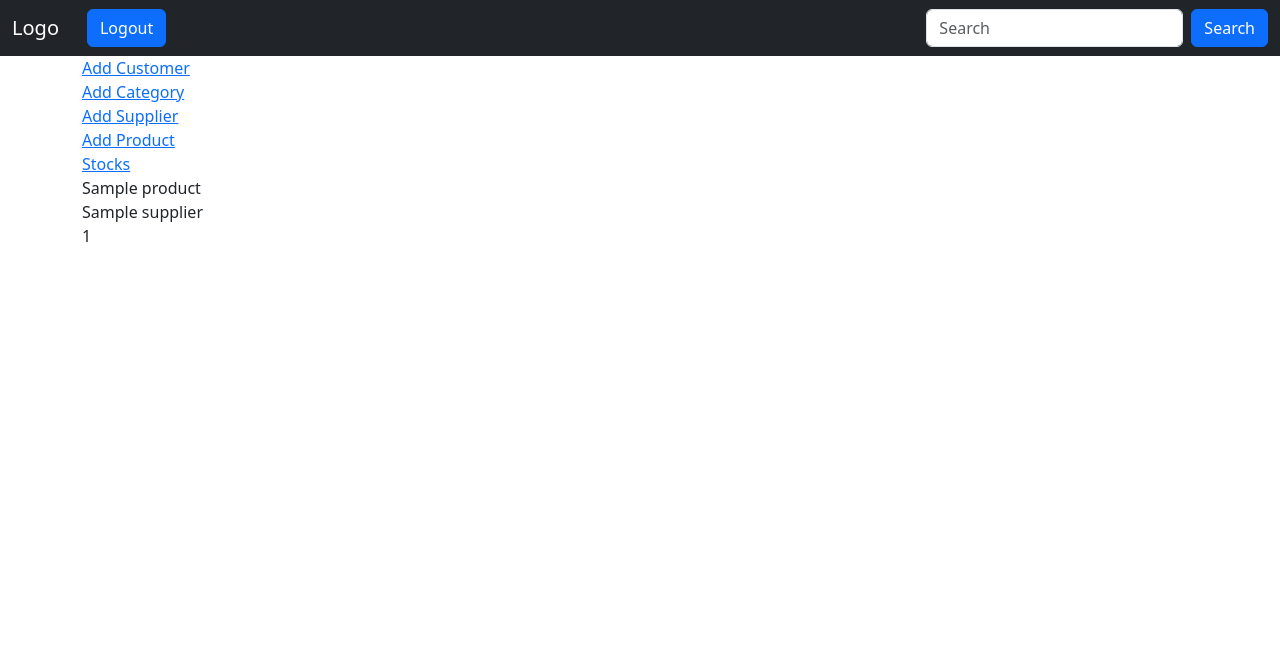
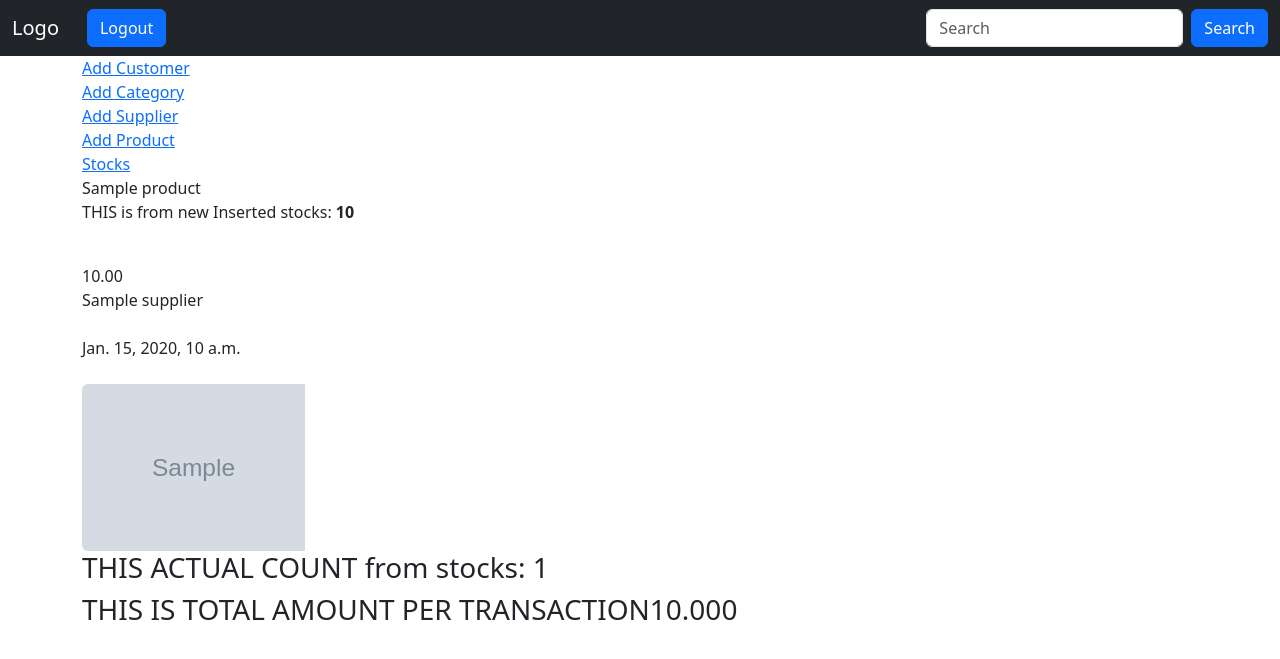
Before and after one commit to Carepred009/ApplianceInventory, a Django app: page /stocks/ in a window 1280 px wide. Shown: the top 659 px of the page. Run offline with Django 5.2, Linux system fonts and the light colour scheme; a user stored in the database is signed in; tables that the repository leaves empty hold one stand-in row (values such as "Sample post"); grey boxes marked "Sample" are stand-in pictures.

Commit message:
Created DateStamp,ImageProduct,column all quantity,column for Sum all price all product,

```diff
--- a/InventoryProject/InventoryApp/forms.py
+++ b/InventoryProject/InventoryApp/forms.py
@@ -43,7 +43,7 @@ class SupplierForm(forms.ModelForm):
 class ProductForm(forms.ModelForm):
     class Meta:
         model = Product
-        fields = ('product_name','product_description','quantity','price','category','supplier')
+        fields = ('product_name','product_description','quantity','price','category','supplier','product_image','sum_per_transaction')
 
         widgets = {
             'product_name':forms.TextInput(attrs={'class':'form-control','placeholder':'Product Name'}),
@@ -51,5 +51,8 @@ class ProductForm(forms.ModelForm):
             'quantity': forms.NumberInput(attrs={'class': 'form-control', 'min': 1, 'max': 10000}),             # ✅ Correct
             'category':forms.Select(attrs={'class':'form-control'}),
             'supplier': forms.Select(attrs={'class': 'form-control'}),
+            'transaction_date':forms.DateTimeInput(attrs={'type':'datetime-local'}),
+            'sum_per_transaction':forms.DecimalField(label="Total Stock Value",max_digits=12,decimal_places=2,widget=forms.TextInput(attrs={'readonly': 'readonly'})
+    )
 
         }
--- a/InventoryProject/InventoryApp/models.py
+++ b/InventoryProject/InventoryApp/models.py
@@ -1,3 +1,4 @@
+from decimal import Decimal
 from turtle import Turtle
 
 from django.contrib.auth.models import User
@@ -44,9 +45,14 @@ class Product(models.Model):
     price = models.DecimalField(max_digits=10, decimal_places=2)
     category = models.ForeignKey(Category, on_delete=models.CASCADE, null=True, blank=True)
     supplier = models.ForeignKey(Supplier, on_delete=models.CASCADE,  null=True, blank=True) # on_delete = models.CASCADE sa Foreign key og OnetoOne rani pwde
+    transaction_date = models.DateTimeField(auto_now_add=True, blank=True, null=True)
+    product_image = models.ImageField(null=True, blank=True,upload_to="images/")
+    sum_per_transaction = models.DecimalField(max_digits=10, decimal_places=3, null=True, blank=True)
+
 
     def __str__(self):
         return self.product_name
+
 
 
 class Order(models.Model):
@@ -68,7 +74,8 @@ class Stocks(models.Model):
     product = models.ForeignKey(Product, on_delete=models.CASCADE, null=True, blank=True)
     supplier = models.ForeignKey(Supplier, on_delete=models.CASCADE, null=True, blank=True)
     actual_count = models.IntegerField(blank=True,null=True)
+    total_price = models.DecimalField(max_digits=10, decimal_places=3, blank=True, null=True)
 
 
     def __str__(self):
-        return str(self.actual_count)
+        return f"{self.actual_count}"
--- a/InventoryProject/InventoryApp/templates/product.html
+++ b/InventoryProject/InventoryApp/templates/product.html
@@ -4,7 +4,7 @@
 {%block content%}
     <div class="container">
         <div class="form-group">
-            <form method="POST">
+            <form method="POST" enctype="multipart/form-data">
             {%csrf_token%}
             {{form.as_p}}
 
--- a/InventoryProject/InventoryApp/templates/stocks.html
+++ b/InventoryProject/InventoryApp/templates/stocks.html
@@ -7,9 +7,23 @@
       {%for stock in stocks%}
 
         {{stock.product}}<br>
-        {{stock.supplier}}<br>
-          {{stock.actual_count}}<br><br>
+        <p>THIS is from new Inserted stocks:    <strong>{{stock.product.quantity}}</strong></p>
+        <br>
+        {{stock.product.price}}<br>
+        {{stock.supplier}}<br><br>
+        {{stock.product.transaction_date}}<br>
 
+        <br>
+
+       {% if stock.product.product_image %}
+            <img src="{{ stock.product.product_image.url }}" width="20%" height="40%" class="img-fluid rounded-start" alt="...">
+        {% else %}
+            <p>No image available for {{ stock.product.name }}</p>
+        {% endif %}
+        <br>
+
+     <h3>THIS ACTUAL COUNT from stocks: {{stock.actual_count}}</h3>
+        <h3>THIS IS TOTAL AMOUNT PER TRANSACTION{{stock.total_price}}</h3>
       {%endfor%}
     </div>
 </div>
--- a/InventoryProject/InventoryApp/views.py
+++ b/InventoryProject/InventoryApp/views.py
@@ -1,6 +1,7 @@
 from itertools import product
 from msilib.schema import ListView
 
+from django.forms import DecimalField
 from django.shortcuts import render
 
 from django.contrib import messages
@@ -11,7 +12,7 @@ from .forms import CustomerForm, CategoryForm, SupplierForm, ProductForm
 
 from django.views.generic import TemplateView, CreateView, ListView
 
-
+from django.db.models import Sum, F
 # Create your views here.
 
 
@@ -22,11 +23,22 @@ class StocksView(ListView):
     context_object_name = 'stocks'
 
 
+
 class ProductView(CreateView):
     model = Product
     template_name = 'product.html'
     form_class = ProductForm
     success_url = reverse_lazy('home')
+
+
+    def get_initial(self):
+        initial = super().get_initial()
+        total_value = Stocks.objects.aggregate(
+            total=Sum(
+                F('actual_count') * F('product__price'),
+                output_field=DecimalField(max_digits=12, decimal_places=2)
+            )
+        )['total'] or 0
 
     def form_valid(self, form):
         messages.success(self.request, 'Successfully added Product')
--- a/InventoryProject/InventoryProject/urls.py
+++ b/InventoryProject/InventoryProject/urls.py
@@ -17,10 +17,13 @@ Including another URLconf
 from django.contrib import admin
 from django.urls import path, include
 
+from  django.conf import settings
+from django.conf.urls.static import static
+
 urlpatterns = [
     path('admin/', admin.site.urls),
     path('',include('InventoryApp.urls')),
 
     path('members/', include('django.contrib.auth.urls')),
     path('members/', include('members.urls')),
-]
+] + static(settings.MEDIA_URL, document_root =settings.MEDIA_ROOT)
```
Also changed, not shown: InventoryProject/InventoryApp/signals.py (+14 -3 lines), InventoryProject/InventoryProject/settings.py (+10 -2 lines), InventoryProject/InventoryApp/migrations/0016_product_product_image_product_transaction_date.py (added), InventoryProject/InventoryApp/migrations/0017_alter_product_transaction_date.py (added), InventoryProject/InventoryApp/migrations/0018_alter_product_transaction_date.py (added), InventoryProject/InventoryApp/migrations/0019_stocks_total_price.py (added), InventoryProject/InventoryApp/migrations/0020_product_sum_per_transaction.py (added), InventoryProject/media/images/310011139_1257682455082173_4969010335152958055_n.jpg (added), InventoryProject/media/images/418735122_932438405113193_8009325632887905491_n.jpg (added), InventoryProject/media/images/438328780_738273098512932_1073857617253093430_n.jpg (added), InventoryProject/media/images/448393688_1145045339941114_4278069864251972399_n.jpg (added).
